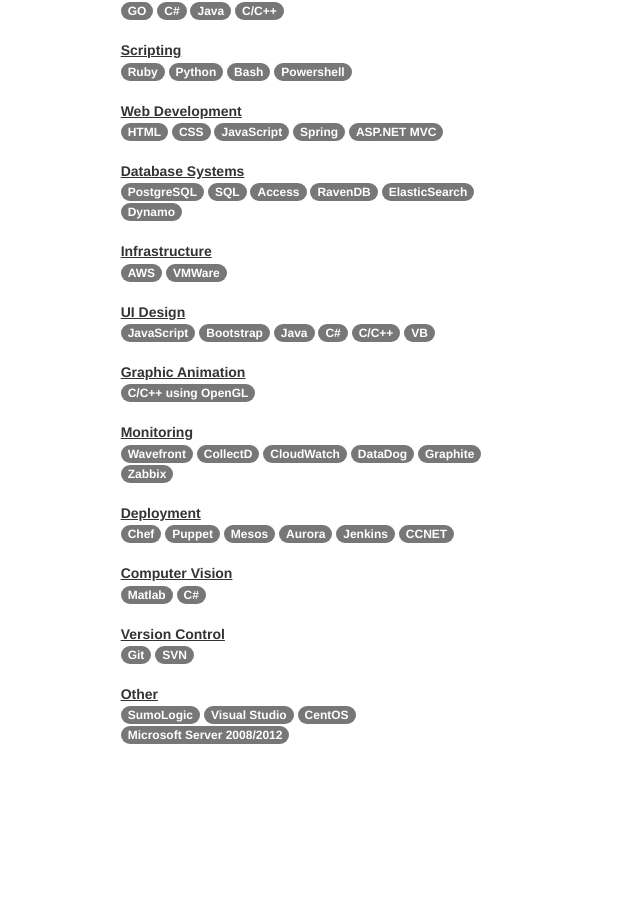
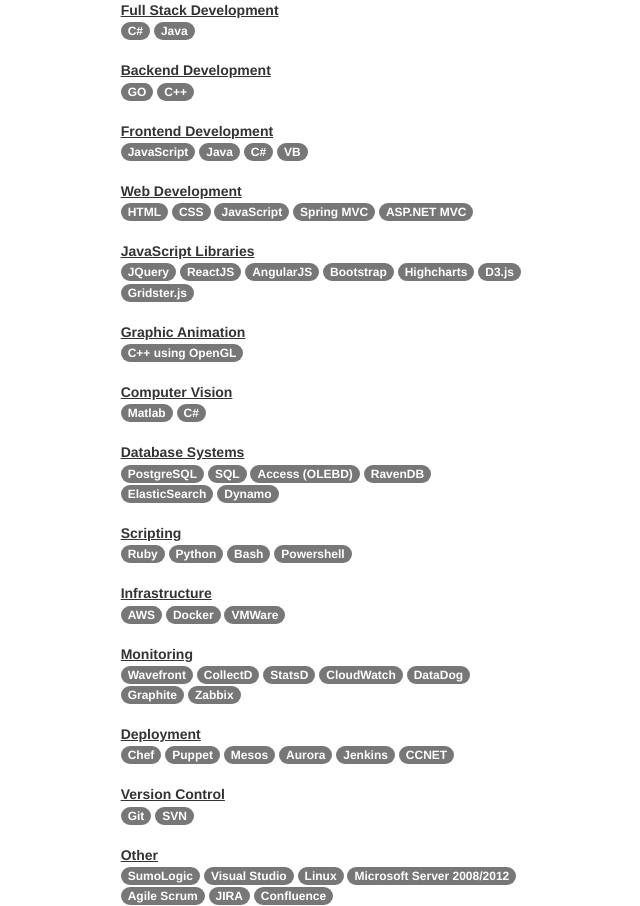
Before and after one commit to Andy--Rose/andyrrose.com, a plain HTML site: page Info.html in a window 1280 px wide. Shown: the part 410-1316 px from the top of the page, without its empty margins (361-1001 px from the left). Before the commit the page ends 1155 px from the top, so only its background shows below. Drawn offline with nearby package versions, Linux system fonts and the light colour scheme.

Commit message:
Edited Skills

```diff
--- a/Info.html
+++ b/Info.html
@@ -30,6 +30,8 @@
 					<br />
 					<b>Email:</b> <a href="mailto:andy.rose2588@gmail.com">andy.rose2588@gmail.com</a>
 					<br />
+					<b>Github:</b> <a href="https://github.com/Andy--Rose">Andy--Rose</a>
+					<br />
 					<b>Phone:</b> (425) 829-8127
 					<br />
 					<b>Locale:</b> Boulder, CO
@@ -53,12 +55,58 @@
 				<div id="skill_container" class="col-md-4">
 					<div id="skills" class="infoText">
 						<h2>Skills</h2>
-						<u><b>Development</b></u>
+						<u><b>Full Stack Development</b></u>
+						<br />
+						<span class="badge">C#</span>
+						<span class="badge">Java</span>
+						<br /><br />
+						<u><b>Backend Development</b></u>
 						<br />
 						<span class="badge">GO</span>
+						<span class="badge">C++</span>
+						<br /><br />
+						<u><b>Frontend Development</b></u>
+						<br />
+						<span class="badge">JavaScript</span>
+						<span class="badge">Java</span>
 						<span class="badge">C#</span>
-						<span class="badge">Java</span>
-						<span class="badge">C/C++</span>
+						<span class="badge">VB</span>
+						<br /><br />
+						<u><b>Web Development</b></u>
+						<br />
+						<span class="badge">HTML</span>
+						<span class="badge">CSS</span>
+						<span class="badge">JavaScript</span>
+						<span class="badge">Spring MVC</span>
+						<span class="badge">ASP.NET MVC</span>
+						<br /><br />
+						<u><b>JavaScript Libraries</b></u>
+						<br />
+						<span class="badge">JQuery</span>
+						<span class="badge">ReactJS</span>
+						<span class="badge">AngularJS</span>
+						<span class="badge">Bootstrap</span>
+						<span class="badge">Highcharts</span>
+						<span class="badge">D3.js</span>
+						<span class="badge">Gridster.js</span>
+						<br /><br />
+						<u><b>Graphic Animation</b></u>
+						<br />
+						<span class="badge">C++ using OpenGL</span>
+						<br /><br />
+						<u><b>Computer Vision</b></u>
+						<br />
+						<span class="badge">Matlab</span>
+						<span class="badge">C#</span>
+						<br /><br />
+						<u><b>Database Systems</b></u>
+						<br />
+						<span class="badge">PostgreSQL</span>
+						<span class="badge">SQL</span>
+						<span class="badge">Access (OLEBD)</span>
+						<span class="badge">RavenDB</span>
+						<span class="badge">ElasticSearch</span>
+						<span class="badge">Dynamo</span>
 						<br /><br />
 						<u><b>Scripting</b></u>
 						<br />
@@ -67,45 +115,17 @@
 						<span class="badge">Bash</span>
 						<span class="badge">Powershell</span>
 						<br /><br />
-						<u><b>Web Development</b></u>
-						<br />
-						<span class="badge">HTML</span>
-						<span class="badge">CSS</span>
-						<span class="badge">JavaScript</span>
-						<span class="badge">Spring</span>
-						<span class="badge">ASP.NET MVC</span>
-						<br /><br />
-						<u><b>Database Systems</b></u>
-						<br />
-						<span class="badge">PostgreSQL</span>
-						<span class="badge">SQL</span>
-						<span class="badge">Access</span>
-						<span class="badge">RavenDB</span>
-						<span class="badge">ElasticSearch</span>
-						<span class="badge">Dynamo</span>
-						<br /><br />
 						<u><b>Infrastructure</b></u>
 						<br />
 						<span class="badge">AWS</span>
+						<span class="badge">Docker</span>
 						<span class="badge">VMWare</span>
-						<br /><br />
-						<u><b>UI Design</b></u>
-						<br />
-						<span class="badge">JavaScript</span>
-						<span class="badge">Bootstrap</span>
-						<span class="badge">Java</span>
-						<span class="badge">C#</span>
-						<span class="badge">C/C++</span>
-						<span class="badge">VB</span>
-						<br /><br />
-						<u><b>Graphic Animation</b></u>
-						<br />
-						<span class="badge">C/C++ using OpenGL</span>
 						<br /><br />
 						<u><b>Monitoring</b></u>
 						<br />
 						<span class="badge">Wavefront</span>
 						<span class="badge">CollectD</span>
+						<span class="badge">StatsD</span>
 						<span class="badge">CloudWatch</span>
 						<span class="badge">DataDog</span>
 						<span class="badge">Graphite</span>
@@ -120,11 +140,6 @@
 						<span class="badge">Jenkins</span>
 						<span class="badge">CCNET</span>
 						<br /><br />
-						<u><b>Computer Vision</b></u>
-						<br />
-						<span class="badge">Matlab</span>
-						<span class="badge">C#</span>
-						<br /><br />
 						<u><b>Version Control</b></u>
 						<br />
 						<span class="badge">Git</span>
@@ -134,8 +149,11 @@
 						<br />
 						<span class="badge">SumoLogic</span>
 						<span class="badge">Visual Studio</span>
-						<span class="badge">CentOS</span>
+						<span class="badge">Linux</span>
 						<span class="badge">Microsoft Server 2008/2012</span>
+						<span class="badge">Agile Scrum</span>
+						<span class="badge">JIRA</span>
+						<span class="badge">Confluence</span>
 						<br />
 					</div>
 				</div>
```
